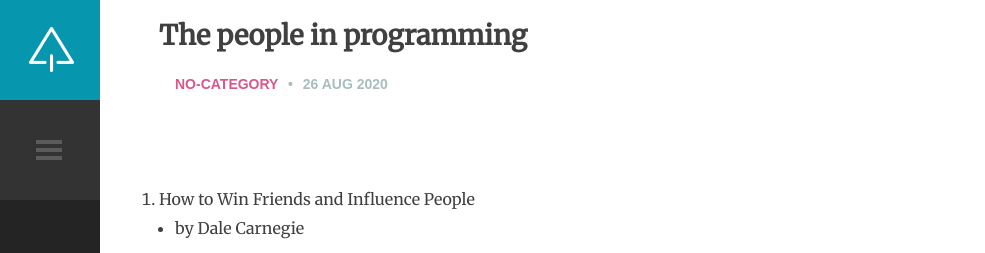
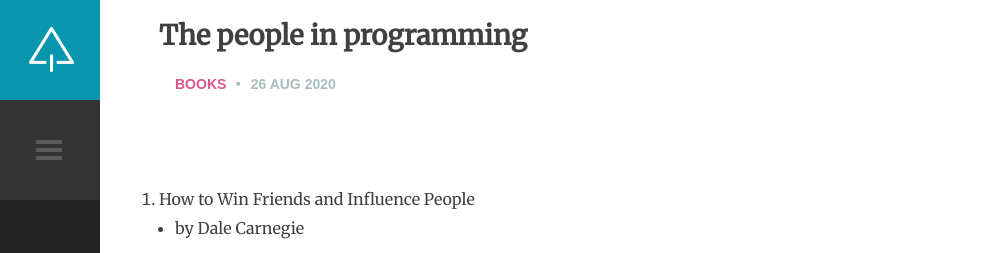
Before and after one commit to selketjah/selketjah.github.io, a Jekyll site: the page built from _posts/2020-08-26-people-in-programming.md, in a window 1280 px wide. Shown: the top 253 px of the page, without its empty margins (0-985 px from the left). Built offline with Jekyll 4.4.1, drawn with Linux system fonts in a browser that asks for light colours; comment, search, counter and statistics services are not loaded.

Commit message:
update category

```diff
--- a/_posts/2020-08-26-people-in-programming.md
+++ b/_posts/2020-08-26-people-in-programming.md
@@ -1,7 +1,7 @@
 ---
 layout: post
 title: The people in programming
-category: no-category
+category: books
 date: August 26, 2020
 tags:
 - books
```
